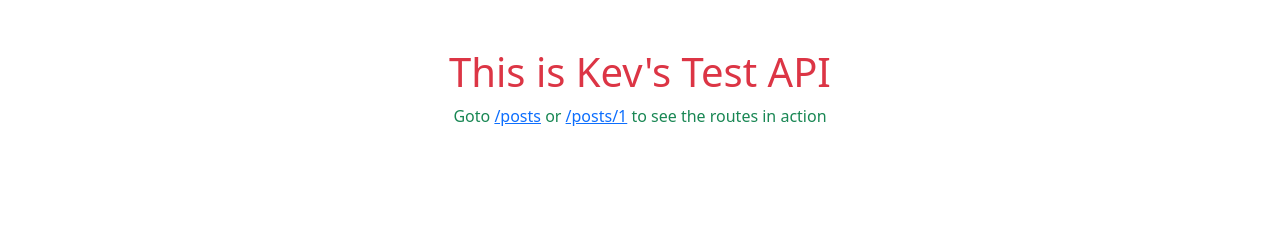
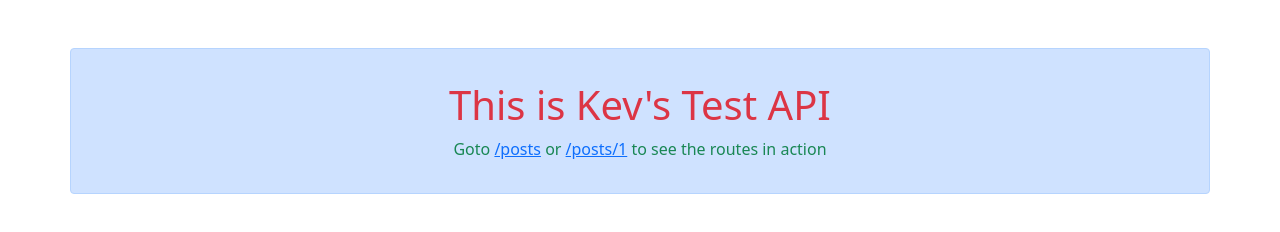
Before and after one commit to kevinjmosley93/test-api, a website: page index.html in a window 1280 px wide. Drawn offline with nearby package versions, Linux system fonts and the light colour scheme.

Commit message:
add alert

```diff
--- a/index.html
+++ b/index.html
@@ -1,15 +1,28 @@
 <!DOCTYPE html>
 <html lang="en">
+
 <head>
     <meta charset="UTF-8">
     <meta http-equiv="X-UA-Compatible" content="IE=edge">
     <meta name="viewport" content="width=device-width, initial-scale=1.0">
     <title>Test API</title>
-    <link rel="stylesheet" href="https://cdn.jsdelivr.net/npm/bootstrap@5.1.3/dist/css/bootstrap.min.css" integrity="sha384-1BmE4kWBq78iYhFldvKuhfTAU6auU8tT94WrHftjDbrCEXSU1oBoqyl2QvZ6jIW3" crossorigin="anonymous">
+    <link rel="stylesheet" href="https://cdn.jsdelivr.net/npm/bootstrap@5.1.3/dist/css/bootstrap.min.css"
+        integrity="sha384-1BmE4kWBq78iYhFldvKuhfTAU6auU8tT94WrHftjDbrCEXSU1oBoqyl2QvZ6jIW3" crossorigin="anonymous">
 </head>
+
 <body>
-    <h1 class="text-danger text-center mt-5">This is Kev's Test API</h1>
-    <p class="text-success text-center mt-2">Goto <a href="/posts">/posts</a> or <a href="/posts/1">/posts/1</a> to see the routes in action</p>
+    <div class="alert alert-primary container mt-5" role="alert">
+        <h1 class="text-danger text-center mt-3">
+            This is Kev's Test API
+        </h1>
+        <p class="text-success text-center mt-2">
+            Goto <a href="/posts">/posts</a> or <a href="/posts/1">/posts/1</a> to
+            see the routes in action
+        </p>
+    </div>
 </body>
-<script src="https://cdn.jsdelivr.net/npm/bootstrap@5.1.3/dist/js/bootstrap.bundle.min.js" integrity="sha384-ka7Sk0Gln4gmtz2MlQnikT1wXgYsOg+OMhuP+IlRH9sENBO0LRn5q+8nbTov4+1p" crossorigin="anonymous"></script>
+<script src="https://cdn.jsdelivr.net/npm/bootstrap@5.1.3/dist/js/bootstrap.bundle.min.js"
+    integrity="sha384-ka7Sk0Gln4gmtz2MlQnikT1wXgYsOg+OMhuP+IlRH9sENBO0LRn5q+8nbTov4+1p"
+    crossorigin="anonymous"></script>
+
 </html>
```
